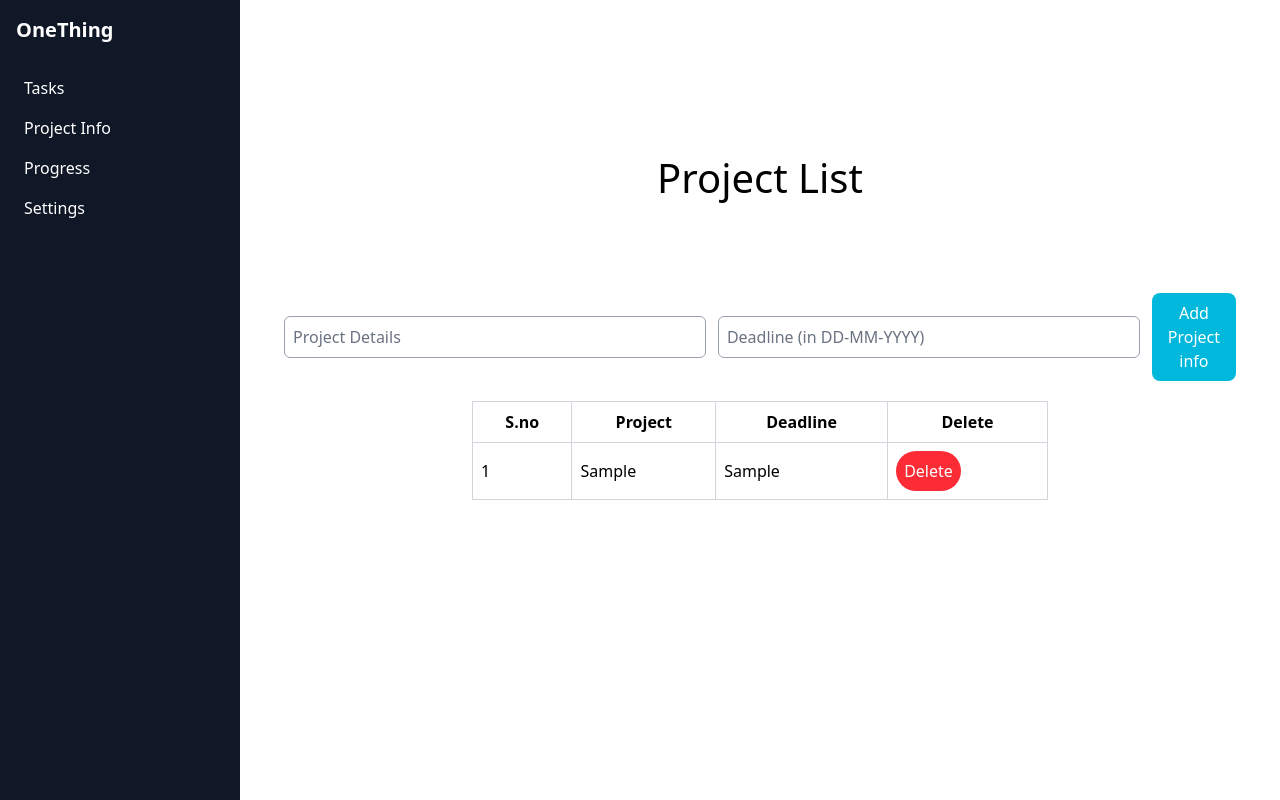
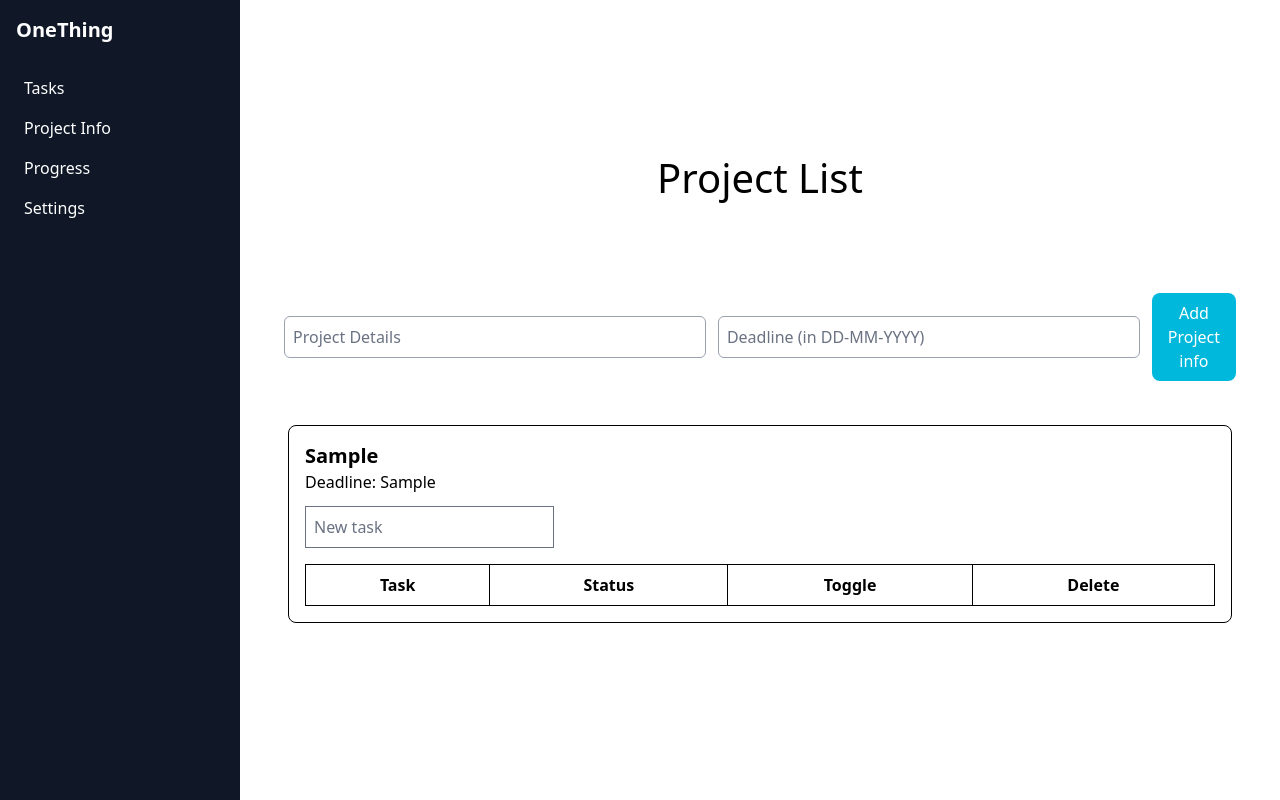
Before and after one commit to vk22006/OneThing, a SvelteKit app: page /Components/ProjectInfo in a window 1280 px wide. Both pictures are taken after typing "Sample", "Sample" into the empty fields and a click on the button "Add Project info". Built offline with nearby package versions, Linux system fonts and the light colour scheme.

Commit message:
Added inner TODO list specific for each project

```diff
--- a/src/routes/Components/ProjectInfo/+page.svelte
+++ b/src/routes/Components/ProjectInfo/+page.svelte
@@ -56,14 +56,44 @@
         newDeadline = "";
     }
 
-    function removeTask(id: number) {
-        if (!confirm("Delete this task?")) return;
+    function removeProject(id: number) {
+        if (!confirm("Delete this project?")) return;
         const index = projects.findIndex(u => u.id === id);
 
         if (index !== -1) {
             projects.splice(index, 1);
         }
     }
+
+    function addTask(projectId: number, task: string) {
+        const project = projects.find(p => p.id === projectId);
+        if (!project || !task.trim()) return;
+
+        project.tasks.push({
+            id: Date.now(),
+            task,
+            status: "TODO"
+        });
+    }
+
+    function toggleTask(projectId: number, taskId: number) {
+        const project = projects.find(p => p.id === projectId);
+        const task = project?.tasks.find(t => t.id === taskId);
+
+        if (task) {
+            task.status = task.status === "TODO" ? "DONE" : "TODO";
+        }
+    }
+
+    function deleteTask(projectId: number, taskId: number) {
+        const project = projects.find(p => p.id === projectId);
+        if (!project) return;
+
+        const index = project.tasks.findIndex(t => t.id === taskId);
+        if (index !== -1) project.tasks.splice(index, 1);
+    }
+
+
 
 </script>
 
@@ -102,30 +132,69 @@
     </div>
 
 
-    <!-- TODO list -->
-    <table class="m-4 p-4 table-auto w-xl">
+    <!-- Project list -->
+
+    {#each projects as project (project.id)}
+
+    <div class="m-6 p-4 border rounded-lg">
+
+        <!-- Project Info -->
+        <h2 class="text-xl font-bold">{project.title}</h2>
+        <p class="mb-3">Deadline: {project.deadline}</p>
+
+        <!-- Add task -->
+        <input
+            placeholder="New task"
+            class="border p-2 mb-4"
+            onkeydown={(e)=>{
+                if(e.key==="Enter") {
+                    addTask(
+                        project.id,
+                        (e.target as HTMLInputElement).value
+                    );
+                    (e.target as HTMLInputElement).value = "";
+                }
+            }}
+        />
+
+        <!-- Tasks Table -->
+        <table class="table-auto w-full border">
             <thead>
                 <tr>
-        <th class="p-2 border border-gray-300">S.no</th>
-        <th class="p-2 border border-gray-300">Project</th>
-        <th class="p-2 border border-gray-300">Deadline</th>
-        <th class="p-2 border border-gray-300">Delete</th>
+                    <th class="border p-2">Task</th>
+                    <th class="border p-2">Status</th>
+                    <th class="border p-2">Toggle</th>
+                    <th class="border p-2">Delete</th>
                 </tr>
             </thead>
+
             <tbody>
-        {#each projects as project_,index (project_.id)}
-        <tr in:fly={{ y: 20, duration: 250 }} out:fade>
-            <td class="p-2 border border-gray-300">{index +1}</td>
-            <td class="p-2 border border-gray-300">{project_.title}</td>
-            <td class="p-2 border border-gray-300">{project_.deadline}</td>
-            <td class="p-2 border border-gray-300">
-                <button onclick={() => removeTask(project_.id)}
-                class="p-2 bg-red-500 hover:bg-red-700 text-white rounded-full"> Delete </button>
+                {#each project.tasks as task (task.id)}
+                <tr>
+                    <td class="border p-2">{task.task}</td>
+                    <td class="border p-2">{task.status}</td>
+
+                    <td class="border p-2">
+                        <button onclick={() =>
+                            toggleTask(project.id, task.id)} class="p-2 px-4 bg-cyan-500 hover:bg-cyan-700 rounded-full text-white">
+                            Toggle
+                        </button>
+                    </td>
+
+                    <td class="border p-2">
+                        <button onclick={() =>
+                            deleteTask(project.id, task.id)} class="text-red-500 underline">
+                            Delete
+                        </button>
                     </td>
                 </tr>
                 {/each}
             </tbody>
         </table>
+
+    </div>
+
+    {/each}
 
     </main>
 
```
Lines whose indentation alone changed are shown as unchanged.
